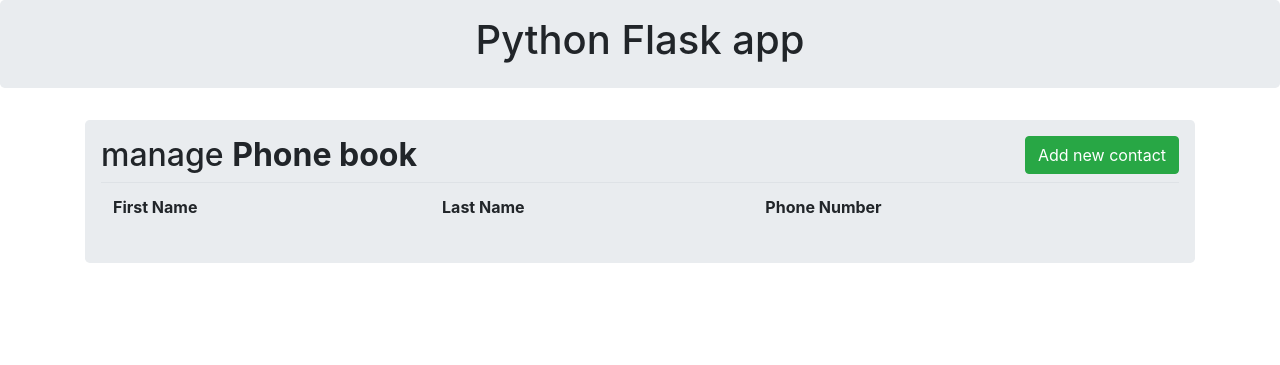
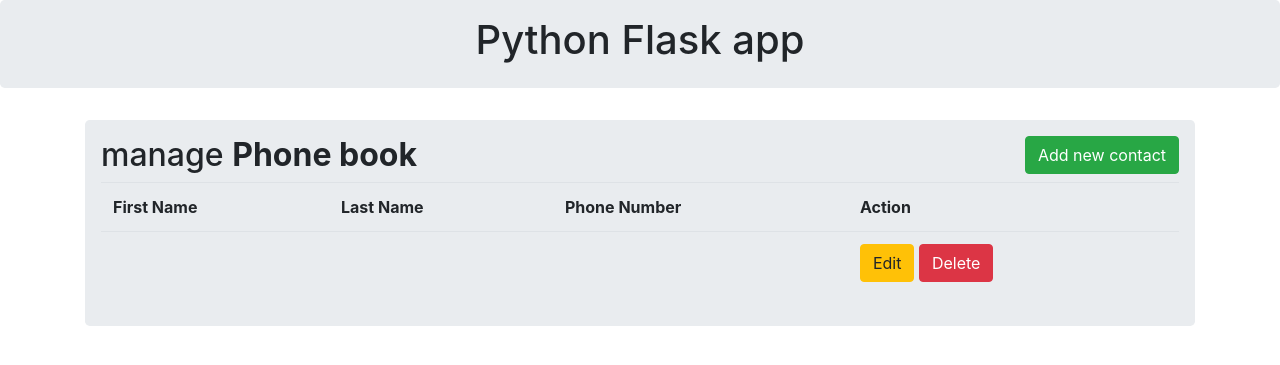
Before and after one commit to paul-head/flask-api-phonebook, a Flask app: page / in a window 1280 px wide. Shown: the top 365 px of the page. Run offline with Flask 2, Linux system fonts and the light colour scheme; lists and menus that the app fills with data are empty.

Commit message:
update index template: add modal edit element

```diff
--- a/app.py
+++ b/app.py
@@ -9,6 +9,7 @@
 db = SQLAlchemy(app)
 
 
+# can be moved to separate module
 class PhoneBook(db.Model):
     id = db.Column(db.Integer, primary_key=True)
     first_name = db.Column(db.String(100), nullable=False)
--- a/templates/index.html
+++ b/templates/index.html
@@ -11,8 +11,11 @@
     <div class="row">
         <div class="col md-12">
             <div class="jumbotron p-3">
-                <h2>manage <b>Phone book</b> <button type="button" class="btn btn-success float-right"
-                >Add new contact</button></h2>
+                <h2>manage <b>Phone book</b>
+                    <button type="button" class="btn btn-success float-right"
+                            data-toggle="modal" data-target="#mymodal">Add new contact
+                    </button>
+                </h2>
 
 
                 <table class="table table-hover">
@@ -20,11 +23,77 @@
                         <th>First Name</th>
                         <th>Last Name</th>
                         <th>Phone Number</th>
+                        <th>Action</th>
+                    </tr>
+
+                    <tr>
+                        <td></td>
+                        <td></td>
+                        <td></td>
+
+
+                        <td>
+                            <a href="" class="btn btn-warning btn-xs" data-toggle="modal"
+                               data-target="#modaledit">Edit</a>
+                            <a href="" class="btn btn-danger btn-xs"
+                               onclick="return confirm('Are You sure to delete?')">Delete</a>
+                        </td>
                     </tr>
                 </table>
 
+            </div>
+
+
+            <!--     Modal Edit       -->
+            <div id="modaledit" class="modal fade" role="dialog">
+                <div class="modal-dialog">
+
+
+                    <div class="modal-content">
+
+                        <div class="modal-header">
+                            <h4 class="modal-title">Update Information</h4>
+                        </div>
+
+                        <div class="modal-body">
+
+                            <form action="#" method="POST">
+                                <div class="form-group">
+
+                                    <label>First name:</label>
+                                    <input type="hidden" name="id" value="1">
+
+                                    <input type="text" class="form-control" name="first name" value="1">
+                                </div>
+
+                                <div class="form-group">
+                                    <label>Last Name:</label>
+                                    <input type="text" class="form-control" name="last name" value="1">
+                                </div>
+
+                                <div class="form-group">
+                                    <label>Phone:</label>
+                                    <input type="number" class="form-control" name="phone" value="1">
+                                </div>
+
+                                <div class="form-group">
+                                    <button class="btn btn-primary" type="submit">Update</button>
+                                </div>
+
+                            </form>
+
+
+                        </div>
+                        <div class="modal-footer">
+                            <button type="button" class="btn btn-secondary" data-dismiss="modal">Close</button>
+                        </div>
+
+                    </div>
+
+                </div>
 
             </div>
+
         </div>
     </div>
 </div>
```
